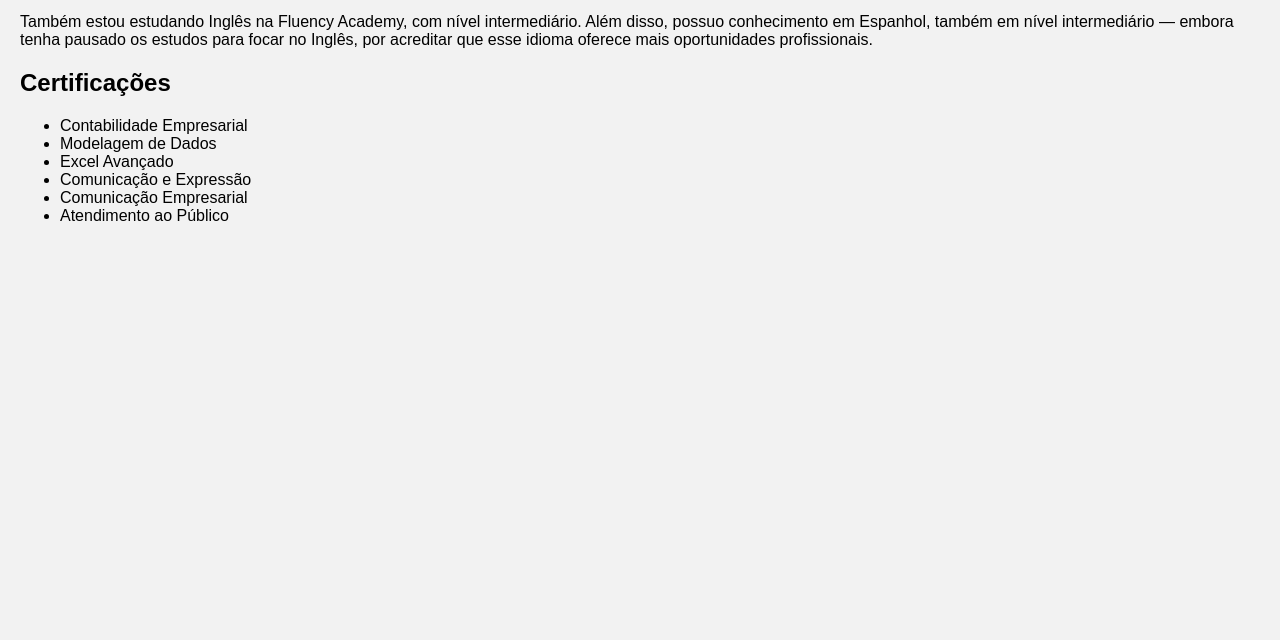
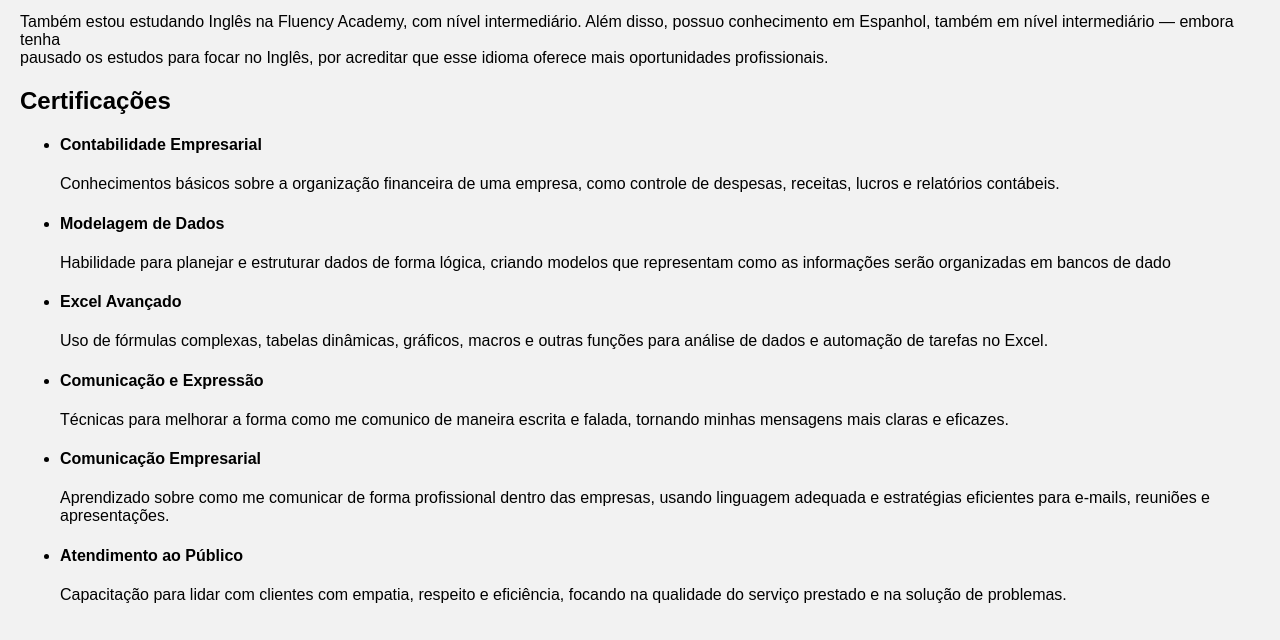
Before and after one commit to micaelmarcilio/-Portf-lio-pessoal-micael-, a plain HTML site: page formacao.html in a window 1280 px wide. Shown: the part 169-809 px from the top of the page. Drawn offline with Linux system fonts and the light colour scheme.

Commit message:
Add files via upload

```diff
--- a/formacao.html
+++ b/formacao.html
@@ -4,12 +4,14 @@
 <head>
     <meta charset="UTF-8">
     <title>Formação - Meu Portfólio</title>
+    <!-- Vincula o arquivo CSS externo -->
     <link rel="stylesheet" href="style.css">
 </head>
 
 <body>
     <header>
         <nav>
+             <!-- Menu visível em todas as páginas -->
             <a href="index.html">Sobre Mim</a>
             <a href="formacao.html">Formação</a>
             <a href="portfolio.html">Portfólio</a>
@@ -17,21 +19,35 @@
         </nav>
     </header>
     <main>
+        <!-- Formações acadêmicas e idiomas -->
         <h1>Formação Acadêmica e Idiomas</h1>
         <p>Atualmente, estou cursando o Bacharelado em Engenharia de Software pela UNINTER (Centro Universitário
             Internacional), com previsão de conclusão para Janeiro de 2028.</p>
         <p>Também estou estudando Inglês na Fluency Academy, com nível intermediário. Além disso, possuo conhecimento em
-            Espanhol, também em nível intermediário — embora tenha pausado os estudos para focar no Inglês, por
+            Espanhol, também em nível intermediário — embora tenha <br>pausado os estudos para focar no Inglês, por
             acreditar que esse idioma oferece mais oportunidades profissionais.</p>
 
+<!--Certificados e descrição de cada um-->
         <h2>Certificações</h2>
         <ul>
-            <li>Contabilidade Empresarial</li>
-            <li>Modelagem de Dados</li>
-            <li>Excel Avançado</li>
-            <li>Comunicação e Expressão</li>
-            <li>Comunicação Empresarial</li>
-            <li>Atendimento ao Público</li>
+            <li><h4>Contabilidade Empresarial</h4></li>
+            <p> Conhecimentos básicos sobre a organização financeira de uma empresa, como controle de despesas,
+                receitas, lucros e relatórios contábeis. </p>
+            <li><h4>Modelagem de Dados</h4></li>
+            <p> Habilidade para planejar e estruturar dados de forma lógica, criando modelos que representam como as
+                informações serão organizadas em bancos de dado </p>
+            <li><h4>Excel Avançado</h4></li>
+            <p> Uso de fórmulas complexas, tabelas dinâmicas, gráficos, macros e outras funções para análise de dados e
+                automação de tarefas no Excel. </p>
+            <li><h4>Comunicação e Expressão</h4></li>
+            <p> Técnicas para melhorar a forma como me comunico de maneira escrita e falada, tornando minhas mensagens
+                mais claras e eficazes. </p>
+            <li><h4>Comunicação Empresarial</h4></li>
+            <p> Aprendizado sobre como me comunicar de forma profissional dentro das empresas, usando linguagem adequada
+                e estratégias eficientes para e-mails, reuniões e apresentações. </p>
+            <li><h4>Atendimento ao Público</h4></li>
+            <p> Capacitação para lidar com clientes com empatia, respeito e eficiência, focando na qualidade do serviço
+                prestado e na solução de problemas.</p>
         </ul>
     </main>
 </body>
```
Also changed, not shown: contato.html (+2 -0 lines), index.html (+21 -9 lines), portfolio.html (+4 -1 lines), style.css (+6 -1 lines).
